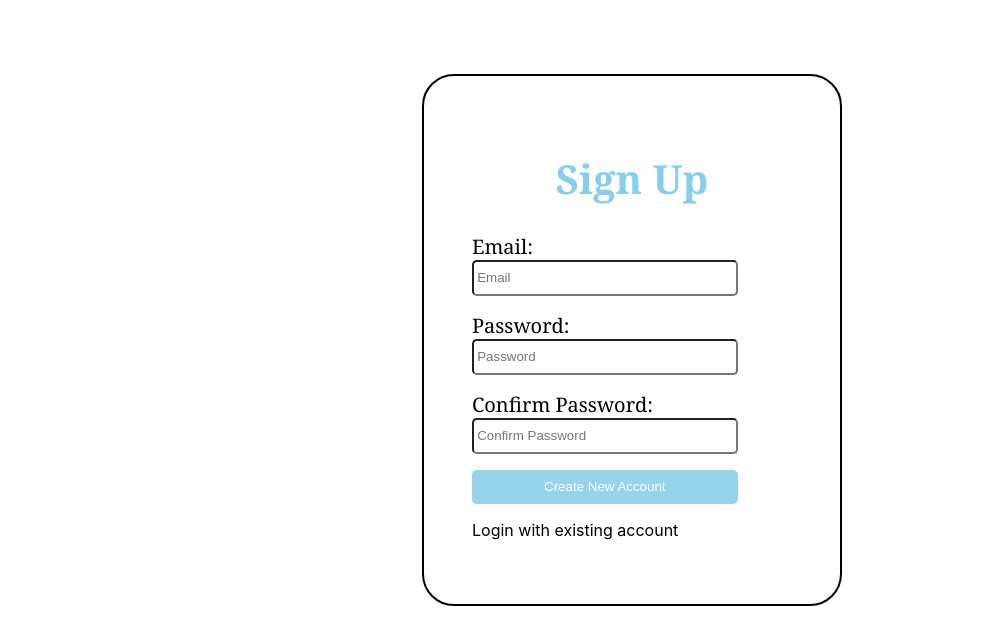
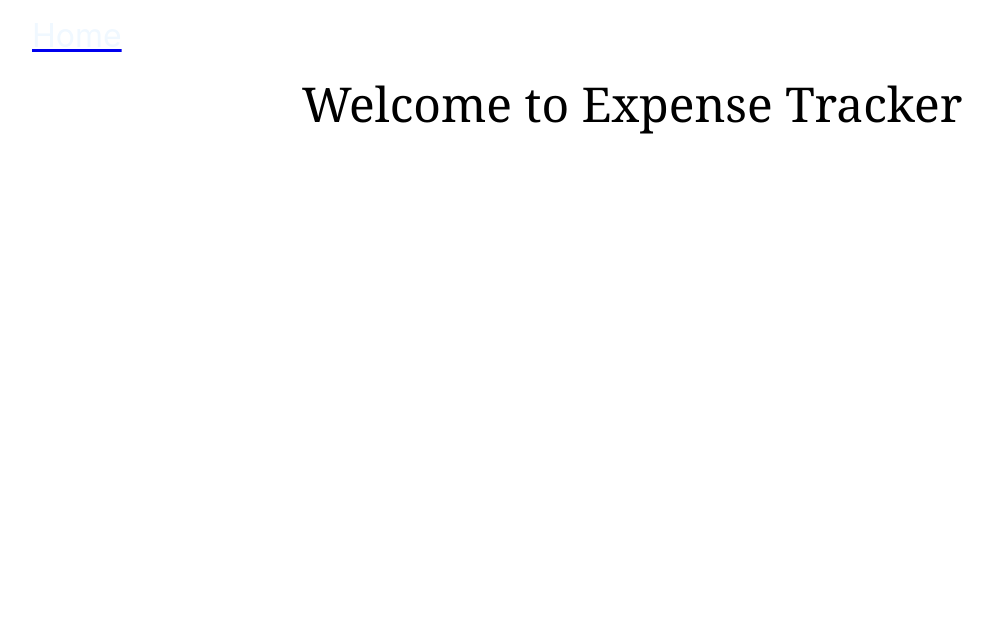
Before and after one commit to udaykumardl/expense-tracker1, a React (Create React App) app: page / in a window 1280 px wide. Shown: the top 644 px of the page, without its empty margins (8-1001 px from the left). Built offline with nearby package versions, Linux system fonts and the light colour scheme.

Commit message:
Login Screen

```diff
--- a/package.json
+++ b/package.json
@@ -9,6 +9,7 @@
     "firebase": "^10.13.0",
     "react": "^18.3.1",
     "react-dom": "^18.3.1",
+    "react-router-dom": "^6.26.1",
     "react-scripts": "5.0.1",
     "web-vitals": "^2.1.4"
   },
--- a/src/App.js
+++ b/src/App.js
@@ -1,12 +1,22 @@
 import logo from './logo.svg';
 import './App.css';
+import Navbar from './Components/Navbar/Navbar';
+import {BrowserRouter,Route, Routes} from 'react-router-dom';
+import Home from './Components/Home/Home';
+import AuthForm from './Components/SignUp/AuthForm';
 
-import SignUp from './Components/SignUp/AuthForm';
 
 function App() {
   return (
     <div>
-      <SignUp />
+      <BrowserRouter>
+
+      <Navbar />
+      <Routes>
+        <Route path='/' element={<Home />} />
+        <Route path='/login' element={<AuthForm />}/>
+      </Routes>
+      </BrowserRouter>
     </div>
   );
 }
--- /dev/null
+++ b/src/Components/Home/Home.js
@@ -0,0 +1,11 @@
+import React from "react";
+import classes from './Home.module.css'
+
+const Home =()=>{
+    return(
+        <div className={classes.heading}>
+            Welcome to Expense Tracker
+        </div>
+    )
+}
+export default Home;
--- /dev/null
+++ b/src/Components/Home/Home.module.css
@@ -0,0 +1,5 @@
+.heading{
+    font-size: 3rem;
+    font-family: Georgia, 'Times New Roman', Times, serif;
+    text-align: center;
+}
--- /dev/null
+++ b/src/Components/Navbar/Navbar.js
@@ -0,0 +1,15 @@
+import React from 'react';
+import {NavLink} from 'react-router-dom';
+import classes from './Navbar.module.css'
+
+const Navbar =() =>{
+    return (
+        <div>
+            <ul>
+                <NavLink to='/'><li className={classes.li}>Home</li></NavLink>
+            </ul>
+        </div>
+    )
+}
+
+export default Navbar;
--- /dev/null
+++ b/src/Components/Navbar/Navbar.module.css
@@ -0,0 +1,11 @@
+.nav{
+    background-color: black;
+    height: 3rem;
+}
+.li{
+    color: aliceblue;
+    font-size: 2rem;
+    text-decoration: none;
+    list-style: none;
+
+}
--- a/src/Components/SignUp/AuthForm.js
+++ b/src/Components/SignUp/AuthForm.js
@@ -1,12 +1,15 @@
 import React, { useRef, useState } from 'react'
 import classes from './AuthForm.module.css'
+import {useNavigate} from 'react-router'
 
 const SignUp = () => {
     const emailInputRef=useRef();
     const passwordInputRef=useRef();
     const confirmPasswordInputRef=useRef()
 
-    const [logIn,setLogIn]=useState(false)
+    const [logIn,setLogIn]=useState(false);
+
+    const navigate=useNavigate()
 
     const switchAuthModeHandler=()=>{
       setLogIn(prevState=>!(prevState))
@@ -16,10 +19,46 @@
      event.preventDefault();
 
      const enteredEmail=emailInputRef.current.value;
-     const enetredPassword=passwordInputRef.current.value;
+     const enteredPassword=passwordInputRef.current.value;
      const enteredConfirmPassword=confirmPasswordInputRef.current.value
 
      if(logIn){
+        fetch('https://identitytoolkit.googleapis.com/v1/accounts:signInWithPassword?key=AIzaSyB47KuZmw9rfYwbJbr7GlQ-i6f4Gilvnrw',{
+            method:'POST',
+            body:JSON.stringify({
+                email:enteredEmail,
+                password:enteredPassword,
+                returnSecureToken:true
+            }),
+            headers:{
+                'Content-Type':'application/json'
+            }
+        }).then(res=>{
+            //setIsLOading(false)
+            if(res.ok){
+                console.log(res);
+                return res.json();
+            }else{
+                return res.json().then((data)=>{
+                    let errorMessage='Authentication Failed!';
+                    if(data && data.error.message){
+                        errorMessage=data.error.message;
+                    }
+                    alert(errorMessage);
+                    throw new error(errorMessage);
+                })
+            }
+        })
+        .then((data)=>{
+            // console.log(data.Response)
+            navigate('/')
+            let idToken=data.idToken;
+            console.log(idToken)
+            localStorage.setItem('token' ,idToken)
+        })
+        .catch((err)=>{
+            alert(err.message);
+        })
 
      }
      else{
@@ -28,7 +67,7 @@
         method:'POST',
         body:JSON.stringify({
           email:enteredEmail,
-          password:enetredPassword,
+          password:enteredPassword,
           returnSecureToken:true
         }),
         headers:{
@@ -65,8 +104,8 @@
         <input type="email" placeholder='Email' id='email' className={classes.input} ref={emailInputRef} required/><br/>
         <label htmlFor="password" className={classes.label}>Password:</label><br/>
         <input type="password" placeholder='Password' id='password' className={classes.input} ref={passwordInputRef} required/><br/>
-       {!logIn && <label htmlFor="password" className={classes.label}>Confirm Password:</label>}<br/>
-      { !logIn && <input type="password" placeholder='Confirm Password' id='password' className={classes.input} ref={confirmPasswordInputRef} required/>}<br/>
+       {<label htmlFor="password" className={classes.label}>Confirm Password:</label>}<br/>
+       {<input type="password" placeholder='Confirm Password' id='password' className={classes.input} ref={confirmPasswordInputRef} required/>}<br/>
         <button className={classes.button}>{logIn ? 'LogIn':'Create New Account'}</button>
         <p className={classes.p} onClick={switchAuthModeHandler}>{logIn?"Create new account":'Login with existing account'}</p>
 
```
Also changed, not shown: 1 other file (tests, documents, lock files or other folders).
